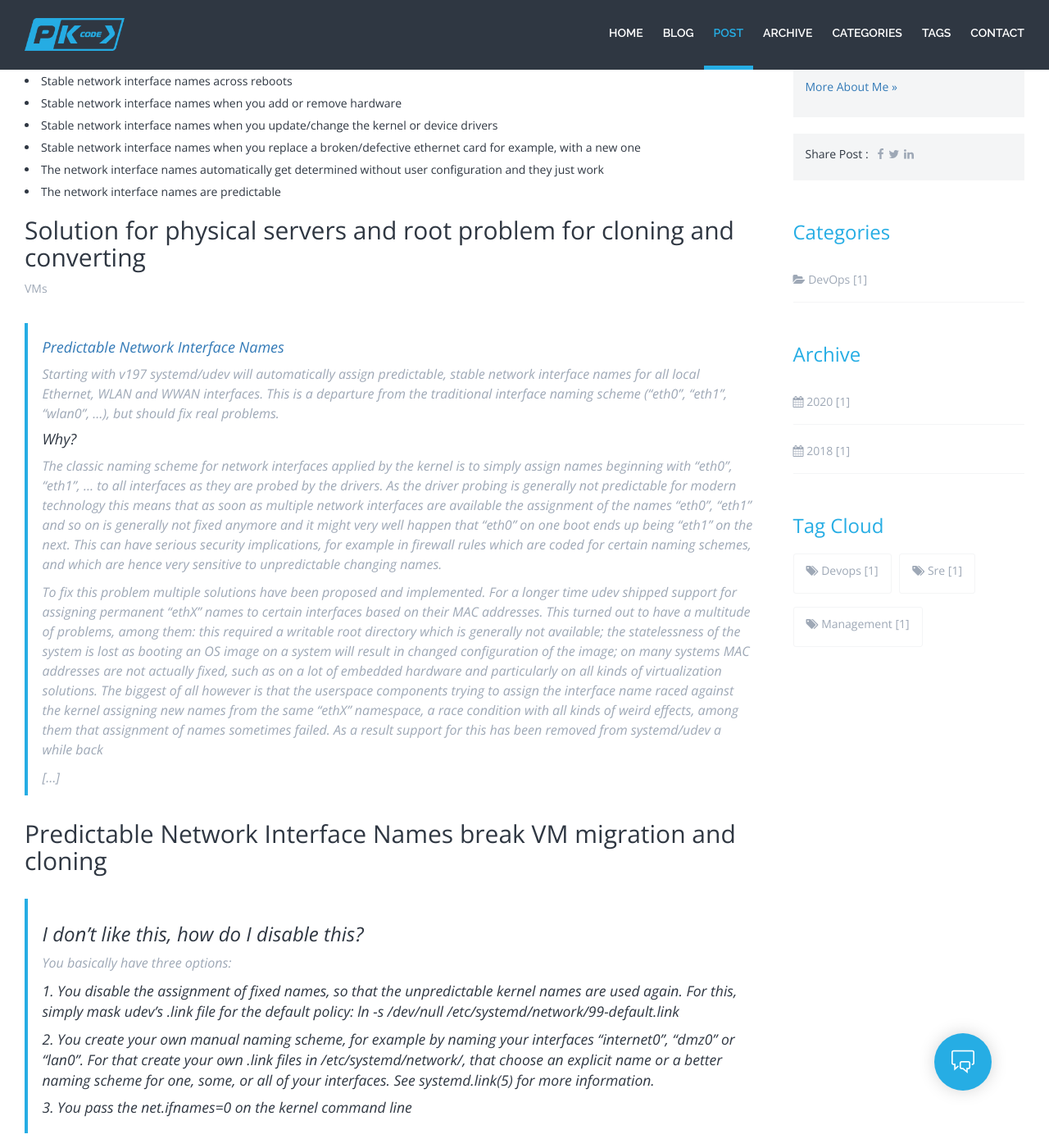
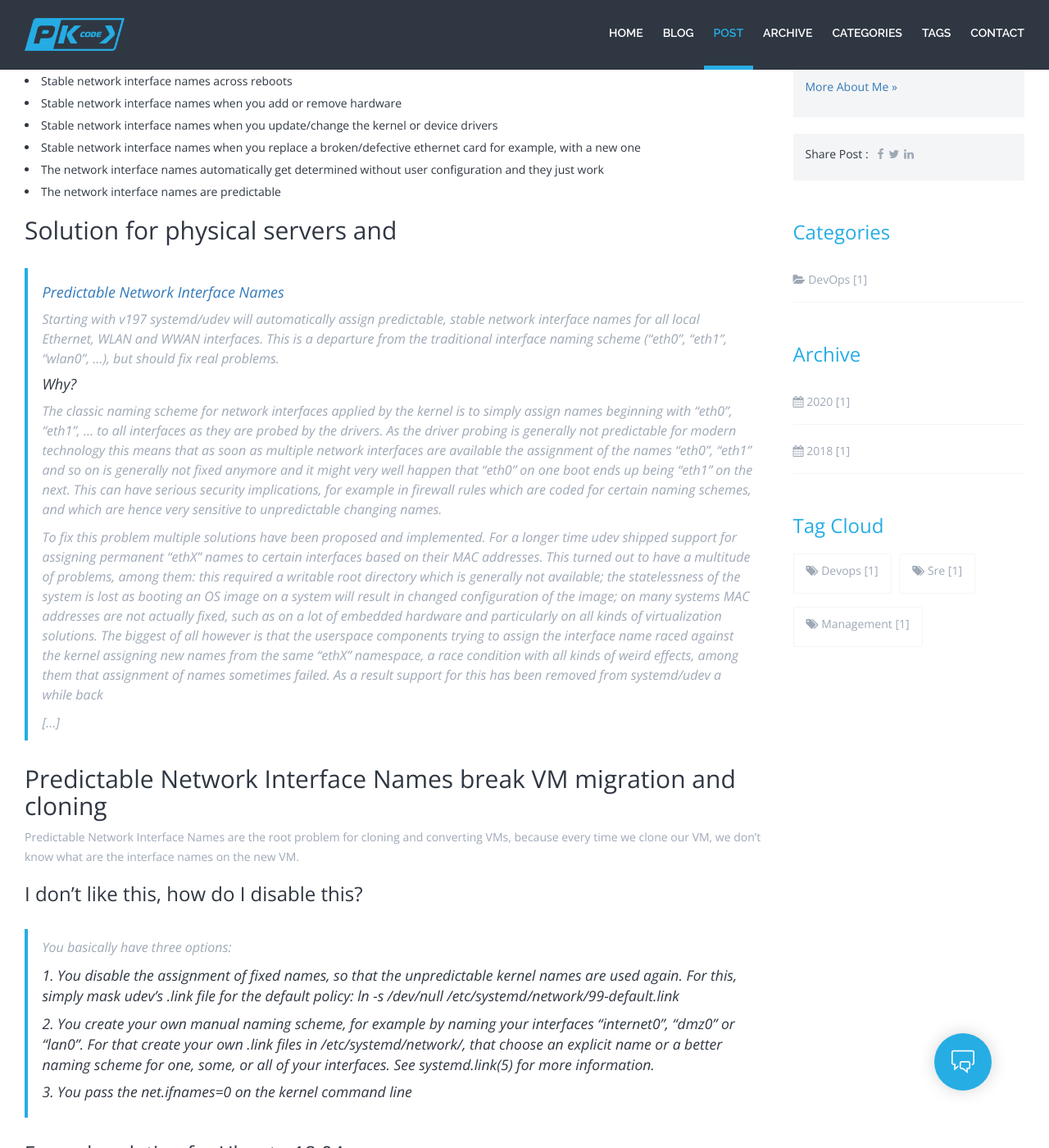
Before and after one commit to bitroniq/bitroniq.github.io, a Jekyll site: the page built from _posts/2020-07-28-consistent-network-interface-names.md, in a window 1280 px wide and 1400 px high, scrolled down 1077 px. Shown: the whole window at 82% size. Built offline with Jekyll 4.4.1, drawn with Linux system fonts in a browser that asks for light colours; comment, search, counter and statistics services are not loaded.

Commit message:
Refactor 2020-07-28-consistent-network-interface-names.md

```diff
--- a/_posts/2020-07-28-consistent-network-interface-names.md
+++ b/_posts/2020-07-28-consistent-network-interface-names.md
@@ -78,7 +77,11 @@
 
 ## Predictable Network Interface Names break VM migration and cloning
 
-> ### I don't like this, how do I disable this?
+Predictable Network Interface Names are the root problem for cloning and
+converting VMs, because every time we clone our VM, we don't know what are
+the interface names on the new VM.
+
+### I don't like this, how do I disable this?
 >
 > You basically have three options:
 > 1. You disable the assignment of fixed names, so that the unpredictable
```
Also changed, not shown: other parts of _posts/2020-07-28-consistent-network-interface-names.md (+1 -2 lines).
